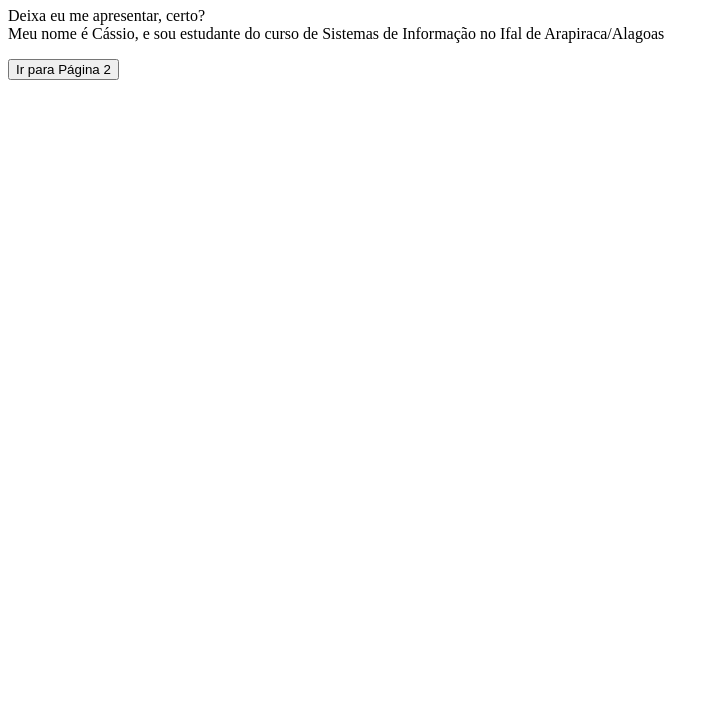
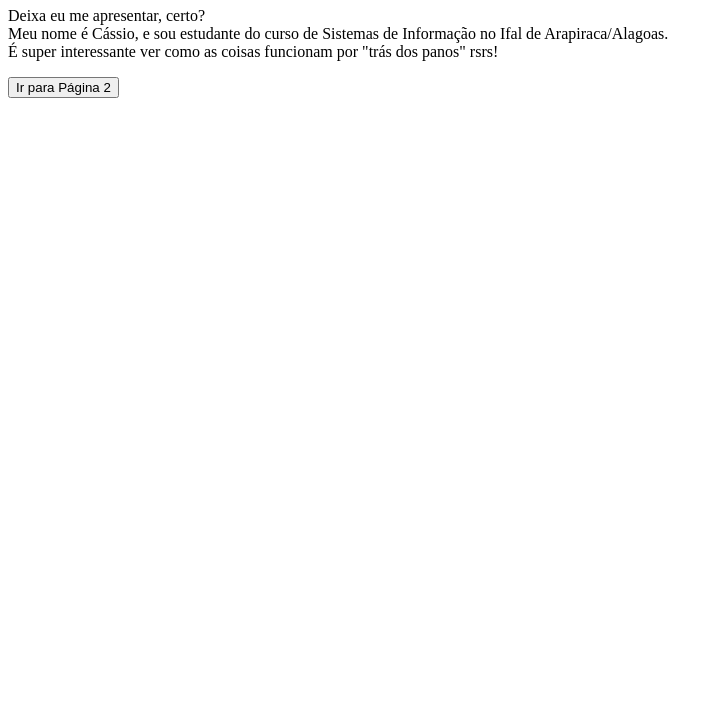
Before and after one commit to Cassio-Teste/Site-2-paginas-, a plain HTML site: page index.html in a window 1280 px wide. Shown: the part 73-800 px from the top of the page, without its empty margins (0-723 px from the left). Drawn offline with Linux system fonts and the light colour scheme.

Commit message:
Update index.html

```diff
--- a/index.html
+++ b/index.html
@@ -5,7 +5,7 @@
 </head>
 <body>
   <h1>Olá! Bem-vindo ao meu primeiro site!</h1>
-  <p>Deixa eu me apresentar, certo? <br>Meu nome é Cássio, e sou estudante do curso de Sistemas de Informação no Ifal de Arapiraca/Alagoas</p>
+  <p>Deixa eu me apresentar, certo? <br>Meu nome é Cássio, e sou estudante do curso de Sistemas de Informação no Ifal de Arapiraca/Alagoas.<br>É super interessante ver como as coisas funcionam por "trás dos panos" rsrs!</p>
   <a href="pagina2.html"><button>Ir para Página 2</button></a>
 </body>
 </html>
```
